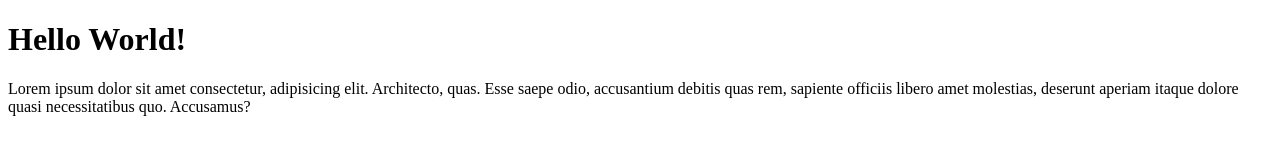
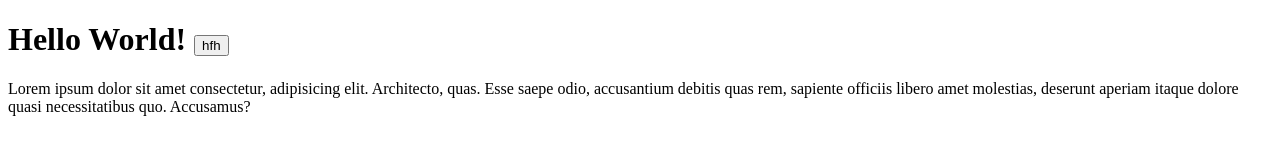
Before and after one commit to akash-raushan/practice, a plain HTML site: page index.html in a window 1280 px wide. Drawn offline with Linux system fonts and the light colour scheme.

Commit message:
add button

```diff
--- a/index.html
+++ b/index.html
@@ -6,7 +6,7 @@
     <title>Document</title>
 </head>
 <body>
-    <h1>Hello World!</h1>
+    <h1>Hello World! <button>hfh</button></h1>
     <p>Lorem ipsum dolor sit amet consectetur, adipisicing elit. Architecto, quas. Esse saepe odio, accusantium debitis quas rem, sapiente officiis libero amet molestias, deserunt aperiam itaque dolore quasi necessitatibus quo. Accusamus?</p>
 </body>
 </html>
```
